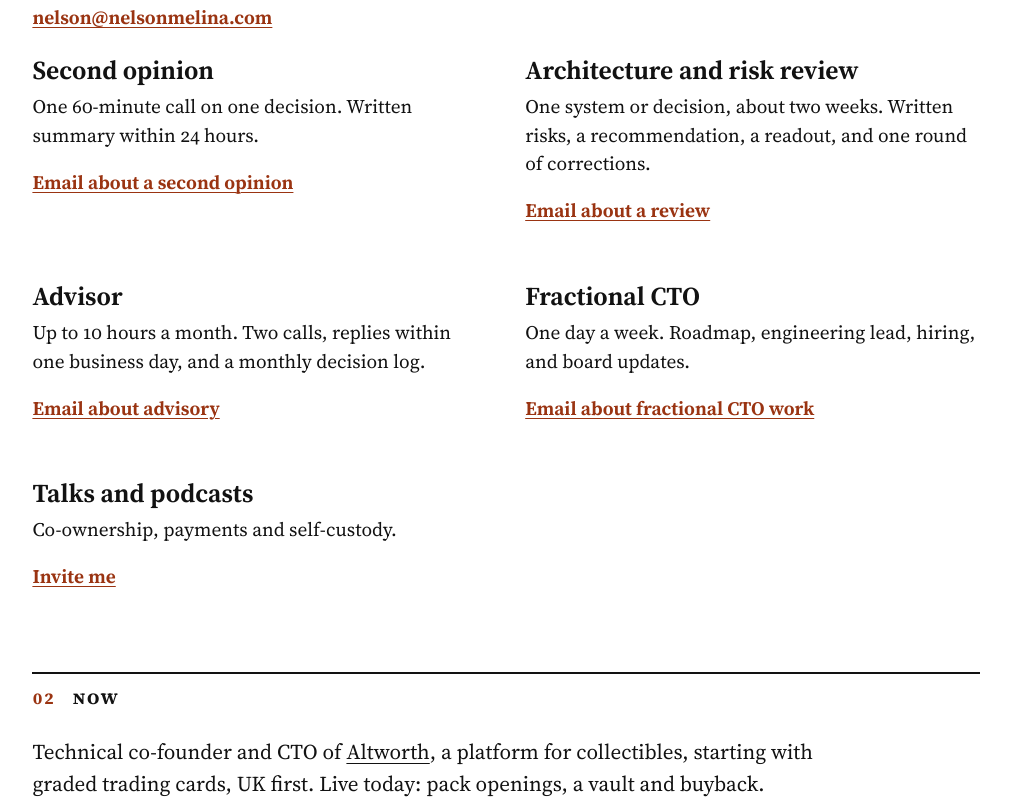
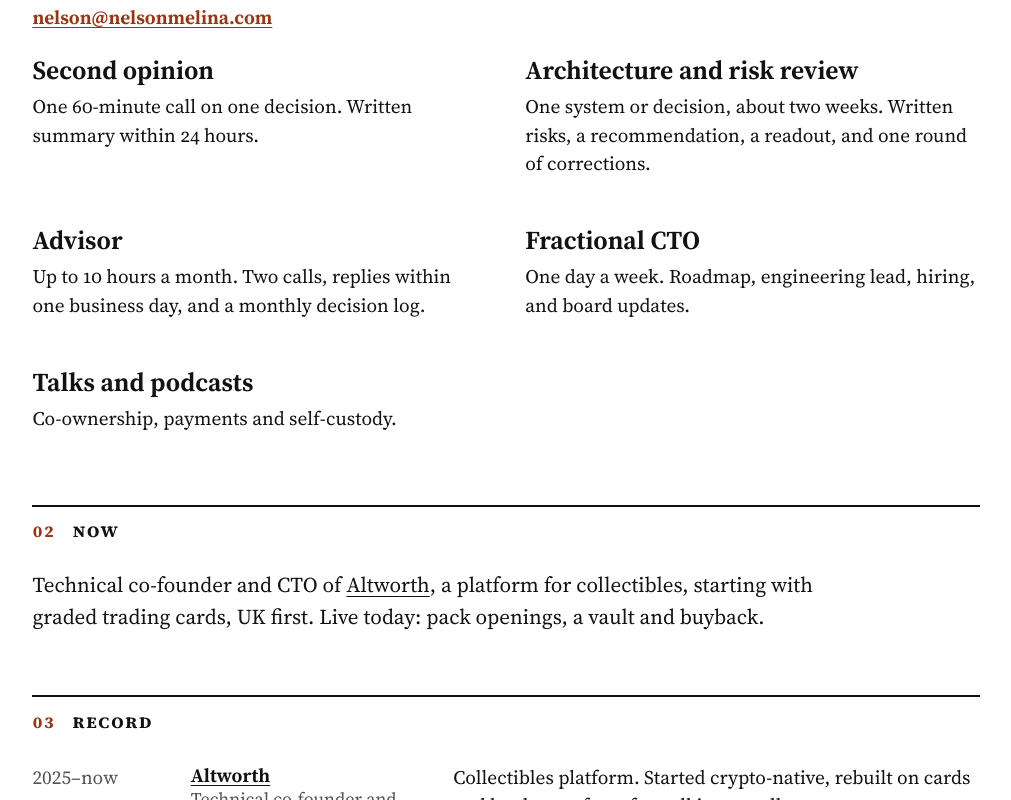
Before and after one commit to computerpoet/nelsonmelina.com, a plain HTML site: page index.html in a window 1280 px wide. Shown: the part 663-1463 px from the top of the page, without its empty margins (134-1145 px from the left). Drawn offline with Linux system fonts and the light colour scheme.

Commit message:
One email in What I do, not a mail link on every card.

```diff
--- a/index.html
+++ b/index.html
@@ -79,27 +79,22 @@
     <li id="second-opinion">
       <h3>Second opinion</h3>
       <p>One 60-minute call on one decision. Written summary within 24 hours.</p>
-      <p><a href="mailto:nelson@nelsonmelina.com?subject=Second%20opinion">Email about a second opinion</a></p>
     </li>
     <li id="architecture-review">
       <h3>Architecture and risk review</h3>
       <p>One system or decision, about two weeks. Written risks, a recommendation, a readout, and one round of corrections.</p>
-      <p><a href="mailto:nelson@nelsonmelina.com?subject=Architecture%20and%20risk%20review">Email about a review</a></p>
     </li>
     <li id="advisor">
       <h3>Advisor</h3>
       <p>Up to 10 hours a month. Two calls, replies within one business day, and a monthly decision log.</p>
-      <p><a href="mailto:nelson@nelsonmelina.com?subject=Advisor">Email about advisory</a></p>
     </li>
     <li id="fractional-cto">
       <h3>Fractional CTO</h3>
       <p>One day a week. Roadmap, engineering lead, hiring, and board updates.</p>
-      <p><a href="mailto:nelson@nelsonmelina.com?subject=Fractional%20CTO">Email about fractional CTO work</a></p>
     </li>
     <li id="talks-offer">
       <h3>Talks and podcasts</h3>
       <p>Co-ownership, payments and self-custody.</p>
-      <p><a href="mailto:nelson@nelsonmelina.com?subject=Talk%20or%20podcast">Invite me</a></p>
     </li>
   </ul>
 </section>
```
